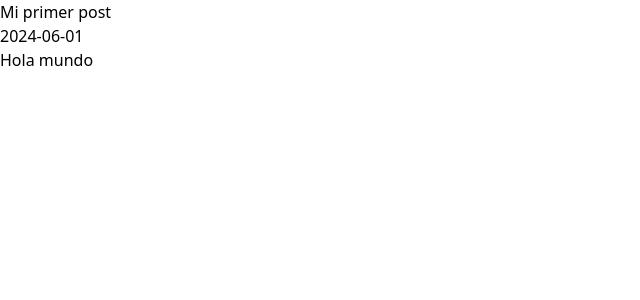
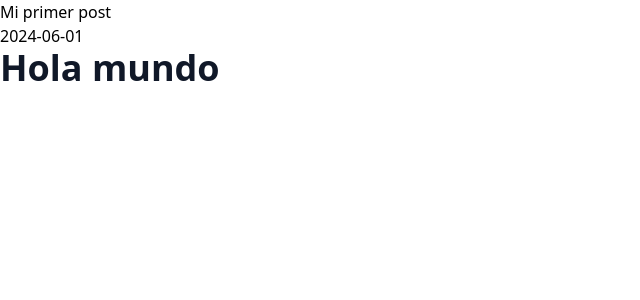
Before and after one commit to UlisesC12/ulises-io, a Next.js app: page /blog/mi-primer-post in a window 1280 px wide. Shown: the top 300 px of the page, without its empty margins (0-640 px from the left). Built offline with nearby package versions, Linux system fonts and the light colour scheme.

Commit message:
Now showing styles as markdown

```diff
--- a/package.json
+++ b/package.json
@@ -9,6 +9,7 @@
     "lint": "next lint"
   },
   "dependencies": {
+    "@tailwindcss/typography": "^0.5.16",
     "gray-matter": "^4.0.3",
     "next": "15.3.5",
     "next-mdx-remote": "^5.0.0",
--- a/src/app/blog/[slug]/page.js
+++ b/src/app/blog/[slug]/page.js
@@ -13,7 +13,9 @@ export default function BlogPost({ params }) {
     <div>
       <h1>{post.frontMatter.title}</h1>
       <p>{post.frontMatter.date}</p>
-      <MDXRemote source={post.content} />
+      <div className='prose'>
+        <MDXRemote source={post.content} />
+      </div>
     </div>
   );
 }
--- a/src/app/globals.css
+++ b/src/app/globals.css
@@ -1,4 +1,5 @@
 @import "tailwindcss";
+@plugin "@tailwindcss/typography";
 
 /* :root {
   --background: #ffffff;
```
Also changed, not shown: 1 other file (tests, documents, lock files or other folders).
